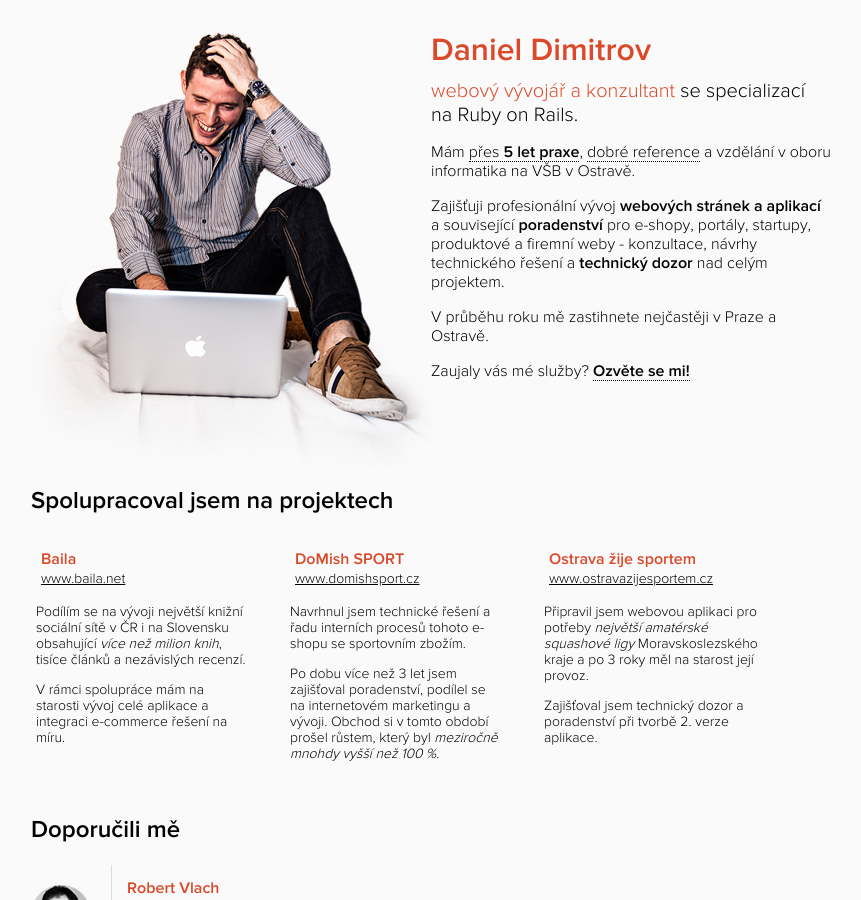
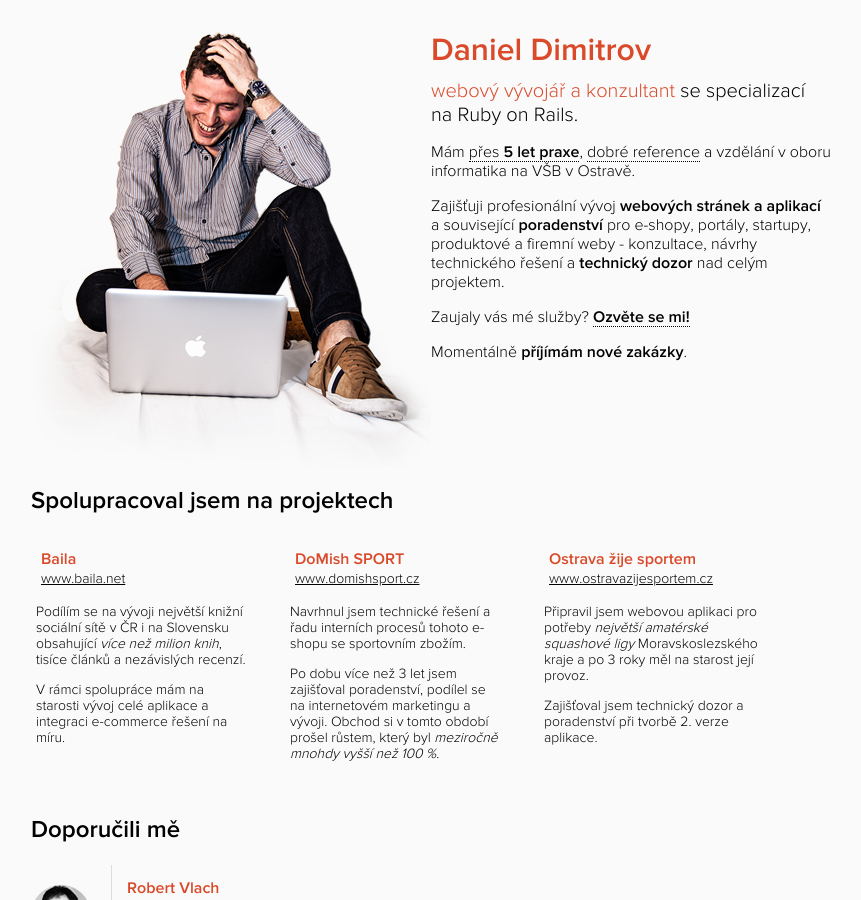
Before and after one commit to danieldimitrov/danieldimitrov.github.io, a Jekyll site: the page built from index.html, in a window 1280 px wide and 900 px high. Shown: the whole window, without its empty margins (209-1070 px from the left). Built offline with Jekyll 4.4.1, drawn with Linux system fonts in a browser that asks for light colours; nearby versions of some CDN libraries; some web fonts are replaced.

Commit message:
Added status
Signed-off-by: DanielDimitrov <dimitrov.dan@gmail.com>

```diff
--- a/index.html
+++ b/index.html
@@ -21,10 +21,11 @@
          produktové a firemní weby - konzultace, návrhy technického řešení a <strong>technický dozor</strong> nad celým projektem.
       </p>
       <p>
-        V průběhu roku mě zastihnete nejčastěji v Praze a Ostravě.
-      <p>
           Zaujaly vás mé služby? <strong><a href="#contact">Ozvěte se mi!</a></strong>
       </p>
+      <p>
+        Momentálně <strong>příjímám nové zakázky</strong>.
+      <p>
     </div>
   </article>
 </section>
```
